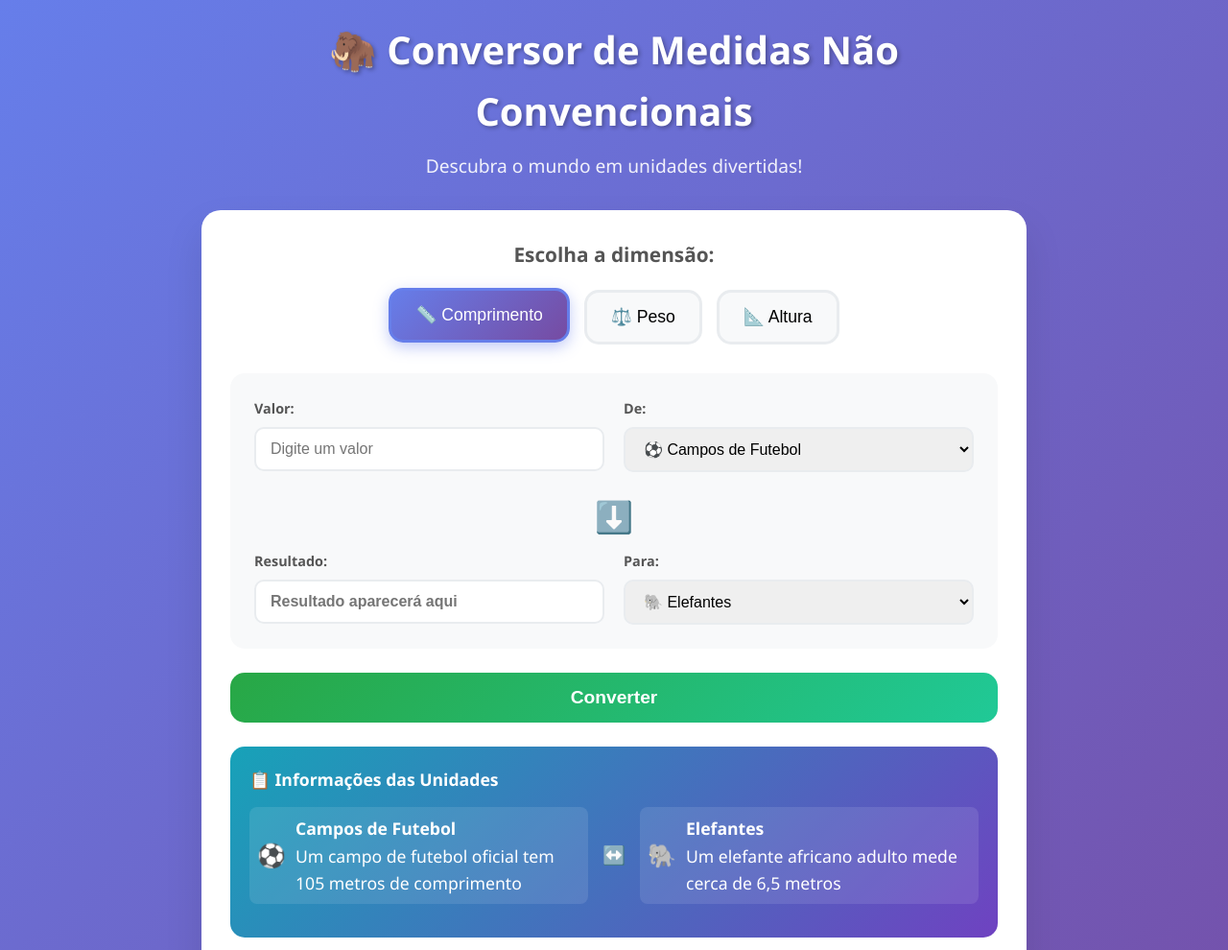
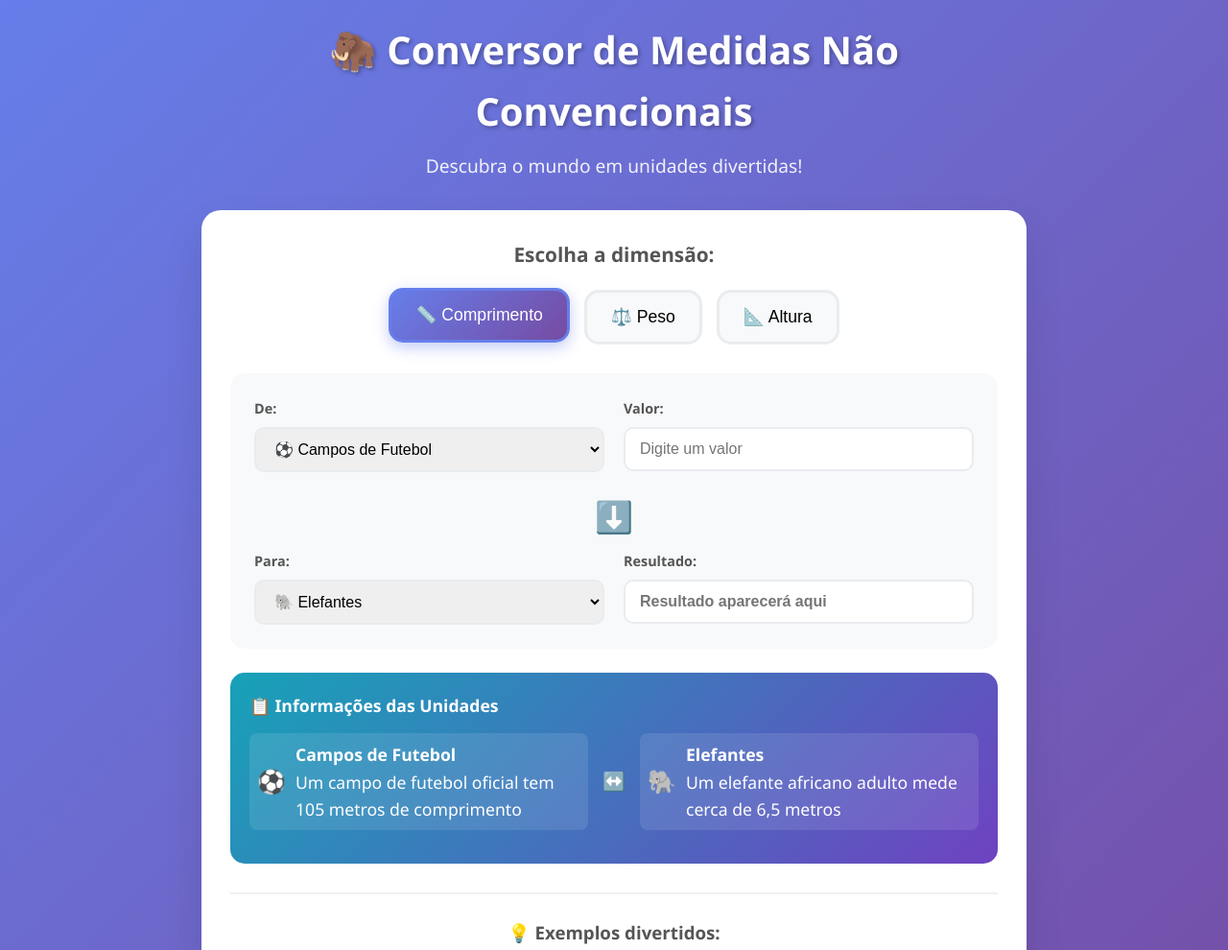
Before and after one commit to mathiasfk/unit-converter, a plain HTML site: page index.html in a window 1280 px wide. Shown: the top 990 px of the page at 96% size. Drawn offline with Linux system fonts and the light colour scheme.

Commit message:
feat: improving usability by removing unnecessary button

```diff
--- a/index.html
+++ b/index.html
@@ -34,34 +34,31 @@
                 <!-- Área de Conversão -->
                 <div class="conversion-area">
                     <div class="conversion-row">
+                        <div class="unit-group">
+                            <label for="from-unit">De:</label>
+                            <select id="from-unit"></select>
+                        </div>
+
                         <div class="input-group">
                             <label for="value-input">Valor:</label>
                             <input type="number" id="value-input" placeholder="Digite um valor" step="any">
-                        </div>
-
-                        <div class="unit-group">
-                            <label for="from-unit">De:</label>
-                            <select id="from-unit"></select>
                         </div>
                     </div>
 
                     <div class="conversion-arrow">⬇️</div>
 
                     <div class="conversion-row">
+                        <div class="unit-group">
+                            <label for="to-unit">Para:</label>
+                            <select id="to-unit"></select>
+                        </div>
+
                         <div class="result-group">
                             <label for="result-display">Resultado:</label>
                             <input type="text" id="result-display" readonly placeholder="Resultado aparecerá aqui">
                         </div>
-
-                        <div class="unit-group">
-                            <label for="to-unit">Para:</label>
-                            <select id="to-unit"></select>
-                        </div>
                     </div>
                 </div>
-
-                <!-- Botão de Conversão -->
-                <button id="convert-btn" class="convert-button">Converter</button>
 
                 <!-- Área de Informações -->
                 <div id="info-display" class="info-display">
--- a/script.js
+++ b/script.js
@@ -14,7 +14,6 @@ class UnitConverter {
         this.fromUnitSelect = document.getElementById('from-unit');
         this.toUnitSelect = document.getElementById('to-unit');
         this.resultDisplay = document.getElementById('result-display');
-        this.convertButton = document.getElementById('convert-btn');
         this.infoDisplay = document.getElementById('info-display');
         this.examplesList = document.getElementById('examples-list');
     }
@@ -26,11 +25,6 @@ class UnitConverter {
                 const dimension = e.target.dataset.dimension;
                 this.switchDimension(dimension);
             });
-        });
-
-        // Event listener para conversão
-        this.convertButton.addEventListener('click', () => {
-            this.performConversion();
         });
 
         // Conversão automática quando valores mudam
@@ -48,12 +42,6 @@ class UnitConverter {
             this.updateUnitInfo();
         });
 
-        // Enter para converter
-        this.valueInput.addEventListener('keypress', (e) => {
-            if (e.key === 'Enter') {
-                this.performConversion();
-            }
-        });
     }
 
     switchDimension(dimension) {
@@ -129,6 +117,8 @@ class UnitConverter {
 
         if (!value || !fromUnit || !toUnit || value <= 0) {
             this.resultDisplay.value = '';
+            // Mostrar informações das unidades quando não há valor
+            this.updateUnitInfo();
             return;
         }
 
--- a/styles.css
+++ b/styles.css
@@ -160,29 +160,6 @@ input[readonly] {
     }
 }
 
-/* Convert button */
-.convert-button {
-    width: 100%;
-    background: linear-gradient(135deg, #28a745 0%, #20c997 100%);
-    color: white;
-    border: none;
-    border-radius: 15px;
-    padding: 15px;
-    font-size: 1.2rem;
-    font-weight: 600;
-    cursor: pointer;
-    transition: all 0.3s ease;
-    margin-bottom: 25px;
-}
-
-.convert-button:hover {
-    transform: translateY(-2px);
-    box-shadow: 0 5px 15px rgba(40, 167, 69, 0.4);
-}
-
-.convert-button:active {
-    transform: translateY(0);
-}
 
 /* Info display */
 .info-display {
```
